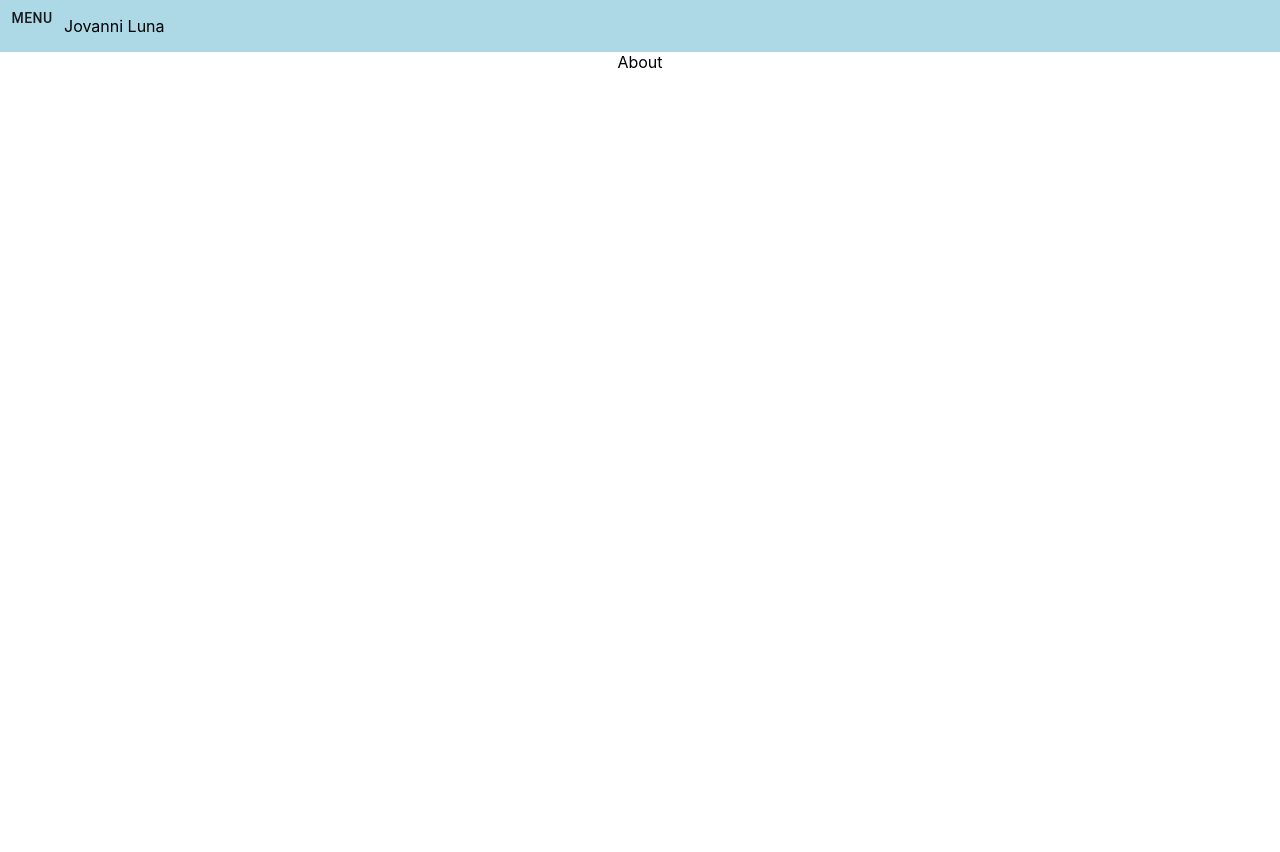
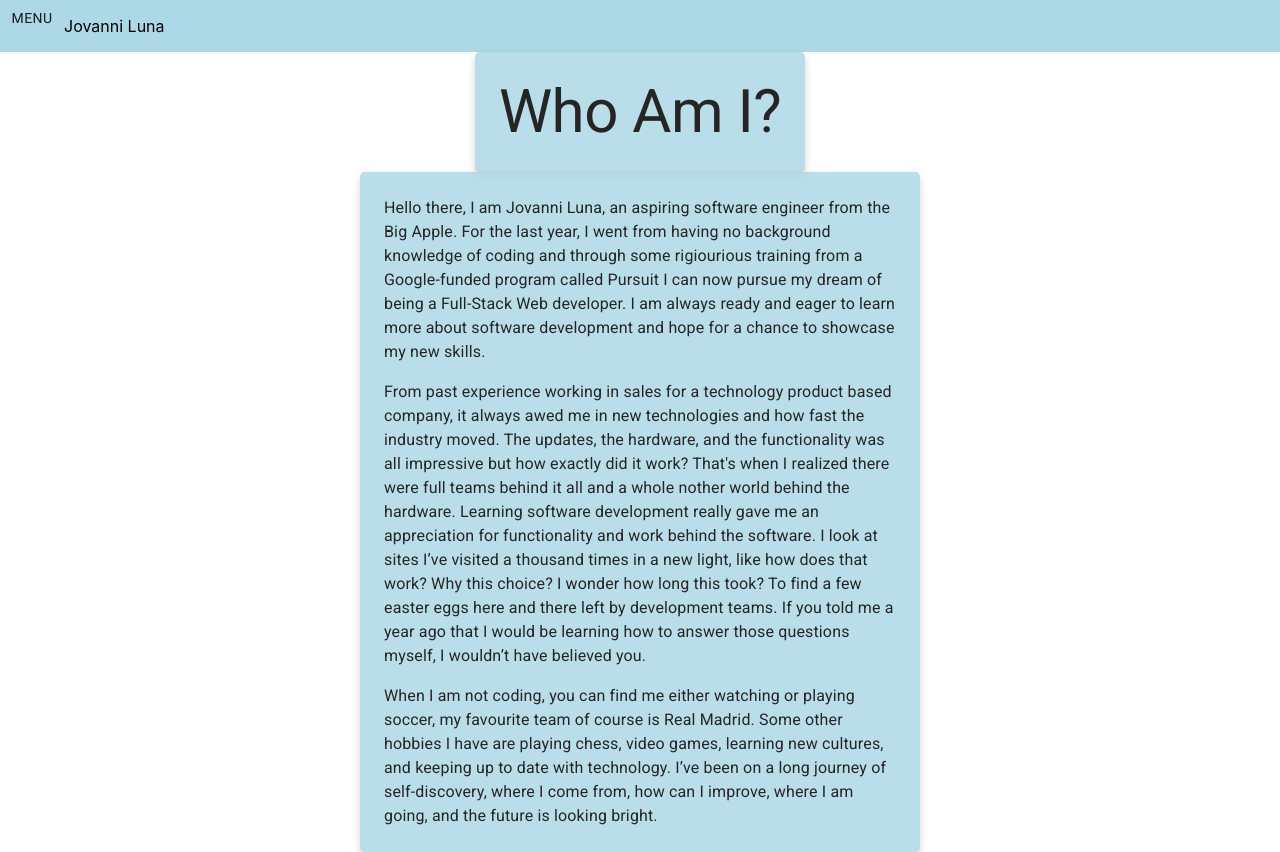
Before and after one commit to jovannil94/Porfolio, a React (Create React App) app: page /about in a window 1280 px wide. Before the commit the page ends 800 px from the top, so only its background shows below. Built offline with nearby package versions, Linux system fonts and the light colour scheme.

Commit message:
adding content to about page

```diff
--- a/package.json
+++ b/package.json
@@ -7,6 +7,7 @@
     "@testing-library/jest-dom": "^4.2.4",
     "@testing-library/react": "^9.5.0",
     "@testing-library/user-event": "^7.2.1",
+    "fontsource-roboto": "^3.0.3",
     "react": "^16.13.1",
     "react-dom": "^16.13.1",
     "react-router-dom": "^5.2.0",
--- a/src/App.js
+++ b/src/App.js
@@ -2,7 +2,6 @@ import React from 'react';
 import './App.css';
 import NavBar from './components/NavBar';
 import { Route, Switch } from "react-router-dom";
-import Home from "./components/Home.js";
 import About from "./components/About.js";
 import Education from "./components/Education.js";
 import Projects from "./components/Projects.js";
@@ -13,7 +12,6 @@ function App() {
     <div className="App">
       <NavBar/>
       <Switch>
-        <Route exact path={"/"} component={Home}/>
         <Route exact path={"/about"} component={About}/>
         <Route exact path={"/education"} component={Education}/>
         <Route exact path={"/projects"} component={Projects}/>
--- a/src/components/About.js
+++ b/src/components/About.js
@@ -1,9 +1,25 @@
 import React from "react";
+import { Typography, CardMedia } from '@material-ui/core';
+import 'fontsource-roboto';
+import "../css/About.css"
 
 const About = () => {
     return (
-        <div>
-            About
+        <div className="aboutContainer">
+            <Typography variant="h2" className="aboutTitle">
+                Who Am I?
+            </Typography>
+            <div className="aboutBody">
+                <Typography variant="body1" align="left" paragraph={true}>
+                    Hello there, I am Jovanni Luna, an aspiring software engineer from the Big Apple. For the last year, I went from having no background knowledge of coding and through some rigiourious training from a Google-funded program called Pursuit I can now pursue my dream of being a Full-Stack Web developer. I am always ready and eager to learn more about software development and hope for a chance to showcase my new skills.
+                </Typography>
+                <Typography variant="body1" align="left" paragraph={true}>
+                    From past experience working in sales for a technology product based company, it always awed me in new technologies and how fast the industry moved. The updates, the hardware, and the functionality was all impressive but how exactly did it work? That's when I realized there were full teams behind it all and a whole nother world behind the hardware. Learning software development really gave me an appreciation for functionality and work behind the software. I look at sites I’ve visited a thousand times in a new light, like how does that work? Why this choice? I wonder how long this took? To find a few easter eggs here and there left by development teams. If you told me a year ago that I would be learning how to answer those questions myself, I wouldn’t have believed you.
+                </Typography>
+                <Typography variant="body1" align="left">
+                    When I am not coding, you can find me either watching or playing soccer, my favourite team of course is Real Madrid. Some other hobbies I have are playing chess, video games, learning new cultures, and keeping up to date with technology. I’ve been on a long journey of self-discovery, where I come from, how can I improve, where I am going, and the future is looking bright.
+                </Typography>
+            </div>
         </div>
     )
 }
--- a/src/components/Home.js
+++ /dev/null
@@ -1,11 +0,0 @@
-import React from "react";
-
-const Home = () => {
-    return (
-        <div>
-            Home
-        </div>
-    )
-}
-
-export default Home;
--- a/src/components/NavBar.js
+++ b/src/components/NavBar.js
@@ -33,7 +33,6 @@ const NavBar = () => {
                 open={Boolean(anchorEl)}
                 onClose={handleClose}
                 >
-                <MenuItem onClick={handleClose} data-my-value={"home"}>Home</MenuItem>
                 <MenuItem onClick={handleClose} data-my-value={"about"}>About Me</MenuItem>
                 <MenuItem onClick={handleClose} data-my-value={"education"}>Education</MenuItem>
                 <MenuItem onClick={handleClose} data-my-value={"projects"}>Projects</MenuItem>
--- /dev/null
+++ b/src/css/About.css
@@ -0,0 +1,35 @@
+.aboutContainer {
+    display: flex;
+    flex-direction: column;
+    align-items: center;
+    width: 100vw;
+    height: 95vh;
+}
+
+.aboutTitle {
+    width: fit-content;
+    height: fit-content;
+    background-color: lightblue;
+    box-shadow: 0 4px 8px 0 rgba(0,0,0,0.2);
+    transition: 0.3s;
+    border-radius: 5px;
+    opacity: 0.85;
+    cursor: default;
+    padding: .4em;
+}
+
+.aboutBody {
+    display: flex;
+    flex-direction: column;
+    align-items: center;
+    justify-content: space-between;
+    width: 40%;
+    height: fit-content;
+    background-color: lightblue;
+    box-shadow: 0 4px 8px 0 rgba(0,0,0,0.2);
+    transition: 0.3s;
+    border-radius: 5px;
+    opacity: 0.85;
+    cursor: default;
+    padding: 1.5em;
+}
```
Also changed, not shown: 1 other file (tests, documents, lock files or other folders).
